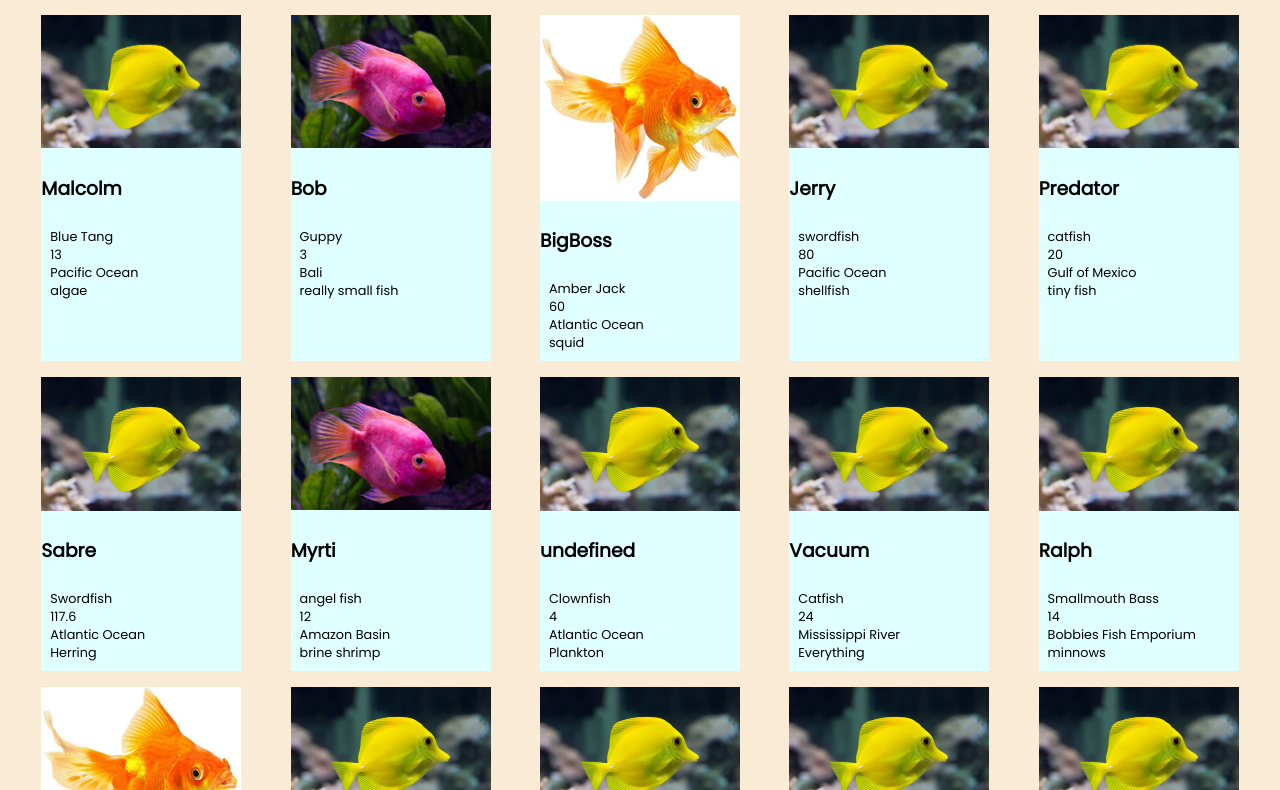
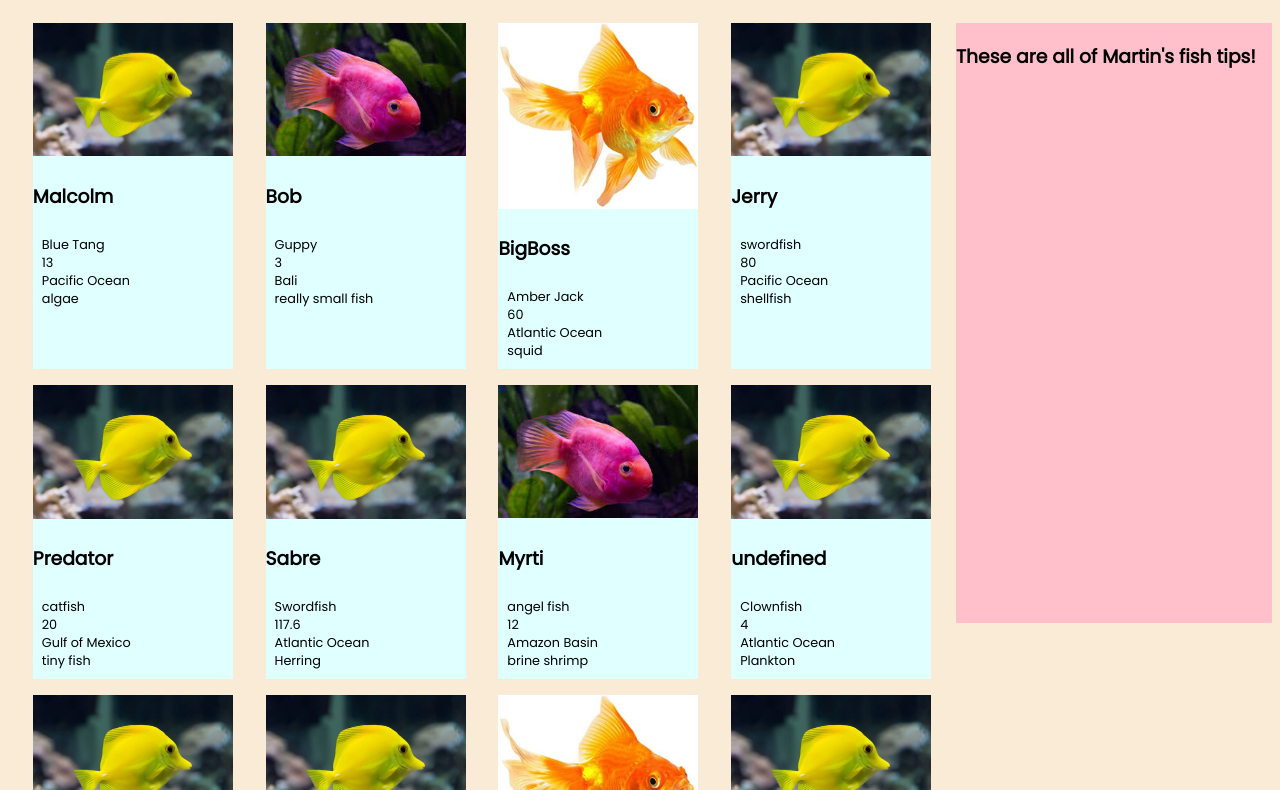
Before and after one commit to MegMcGregor/Martin-s-Aquarium, a plain HTML site: page index.html in a window 1280 px wide. Shown: the part 89-879 px from the top of the page. Drawn offline with Linux system fonts and the light colour scheme.

Commit message:
added the aside

```diff
--- a/index.html
+++ b/index.html
@@ -20,6 +20,7 @@
 
 		</section>
 	</div>
+	<aside><h3>These are all of Martin's fish tips!</h3></aside>
 </body>
 <script type="module" src="scripts/main.js"></script>
 </html>
--- a/styles/main.css
+++ b/styles/main.css
@@ -4,7 +4,6 @@
 body {
 	background-color: antiquewhite;
 	font-family: 'Poppins', sans-serif;
-	margin: 0;
 }
 
 header {
@@ -51,6 +50,17 @@ nav a:active {
 .fishTank {
 	margin: 1em 0;
 	display: flex;
+	width: 75%;
+	float: left;
+}
+
+aside {
+	display: flex;
+	width: 25%;
+	float: right;
+	background: pink;
+	height: 600px;
+	margin: 1.5em 0;
 }
 
 #fishList{
@@ -85,4 +95,5 @@ footer {
 	background-color: darkcyan;
 	color: whitesmoke;
 	text-align: center;
+	clear: both;
 }
```
